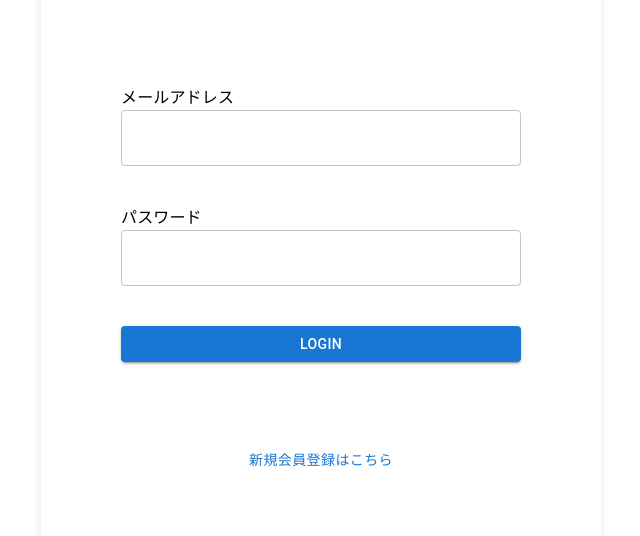
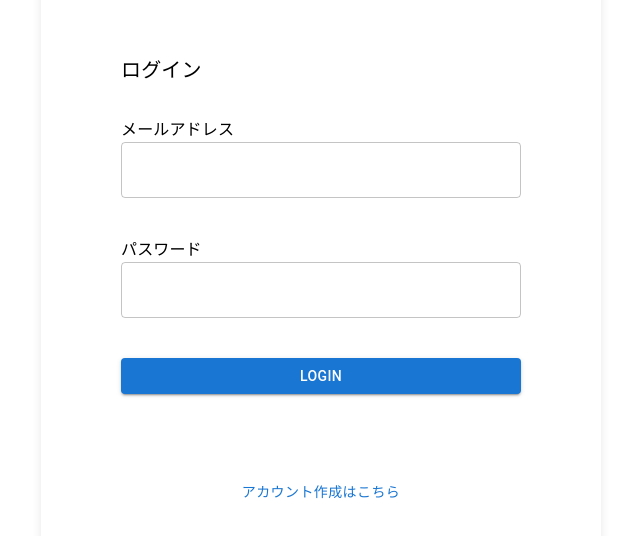
Before and after one commit to nonchimaru/bikeista-front, a Next.js app: page /login in a window 1280 px wide. Shown: the part 118-654 px from the top of the page, without its empty margins (319-959 px from the left). Built offline with nearby package versions, Linux system fonts and the light colour scheme.

Commit message:
ちょっと修正

```diff
--- a/src/pages/login.tsx
+++ b/src/pages/login.tsx
@@ -47,7 +47,7 @@ const Login: NextPage = () => {
         router.push("/");
       })
       .catch((error) => {
-        alert("会員登録に失敗しました");
+        alert("ログインに失敗しました");
       });
   };
 
@@ -55,11 +55,18 @@ const Login: NextPage = () => {
     <main>
       <Container>
         <LoginCard>
+          <Typography
+            variant="h6"
+            className={M_PLUS_Rounded_1c500.className}
+            sx={{ width: "400px" }}
+          >
+            ログイン
+          </Typography>
           <Box>
             <Typography
               variant="body1"
               className={M_PLUS_Rounded_1c500.className}
-              sx={{ marginBottom: "-4%", width: "400px" }}
+              sx={{ marginBottom: "-4%", width: "400px", marginTop: "8%" }}
             >
               メールアドレス
             </Typography>
@@ -102,8 +109,9 @@ const Login: NextPage = () => {
             fullWidth
             href="/signup"
             sx={{ display: "block", marginTop: "20%", textAlign: "center" }}
+            className={M_PLUS_Rounded_1c500.className}
           >
-            新規会員登録はこちら
+            アカウント作成はこちら
           </Button>
         </LoginCard>
       </Container>
```
Also changed, not shown: src/pages/signup.tsx (+10 -2 lines).
